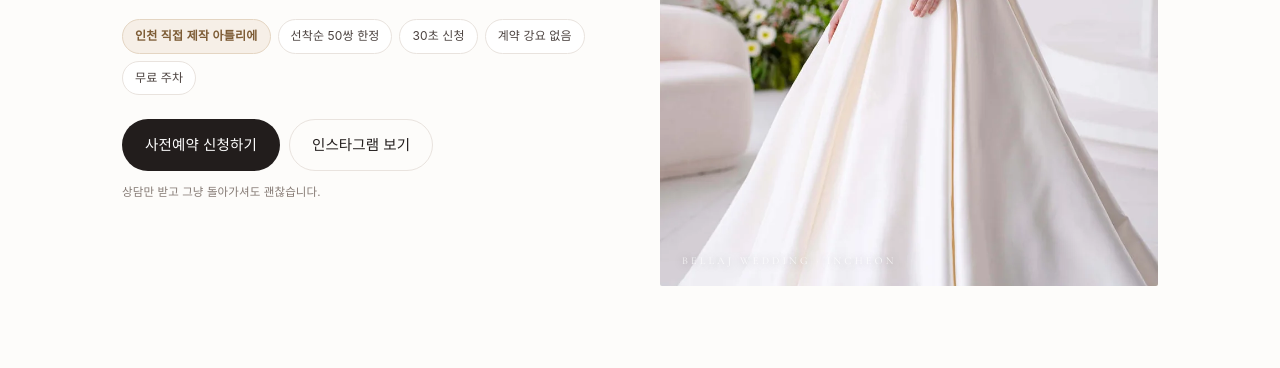
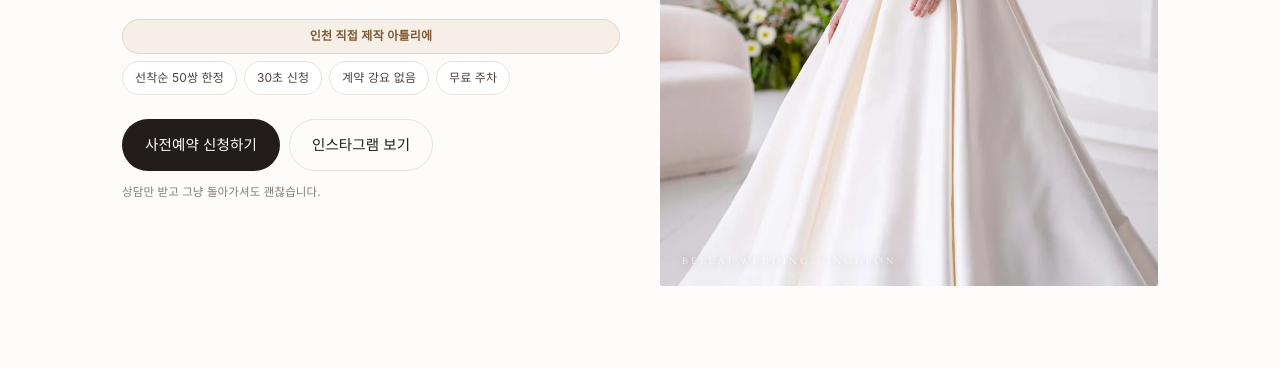
Before and after one commit to makjang97-prog/bellaj-wed, a plain HTML site: page public/index.html in a window 1280 px wide. Shown: the part 432-800 px from the top of the page. Drawn offline with nearby package versions, Linux system fonts and the light colour scheme; a web font is replaced by a local one.

Commit message:
데스크톱 히어로 핵심 칩 한 줄 배치 정리

```diff
--- a/public/styles.css
+++ b/public/styles.css
@@ -717,6 +717,7 @@ button { font: inherit; color: inherit; cursor: pointer; }
   .hero-inner { padding: 0; max-width: none; }
   .hero-figure img { aspect-ratio: 4 / 5; border-radius: 2px; }
   .hero-points { display: flex; flex-wrap: wrap; max-width: none; }
+  .hero-points li.is-key { flex: 0 0 100%; }
   .hero-actions { grid-template-columns: auto auto; justify-content: start; }
   .section { padding: 84px 0; }
   .section-head { padding: 0 22px; max-width: 1080px; }
```
